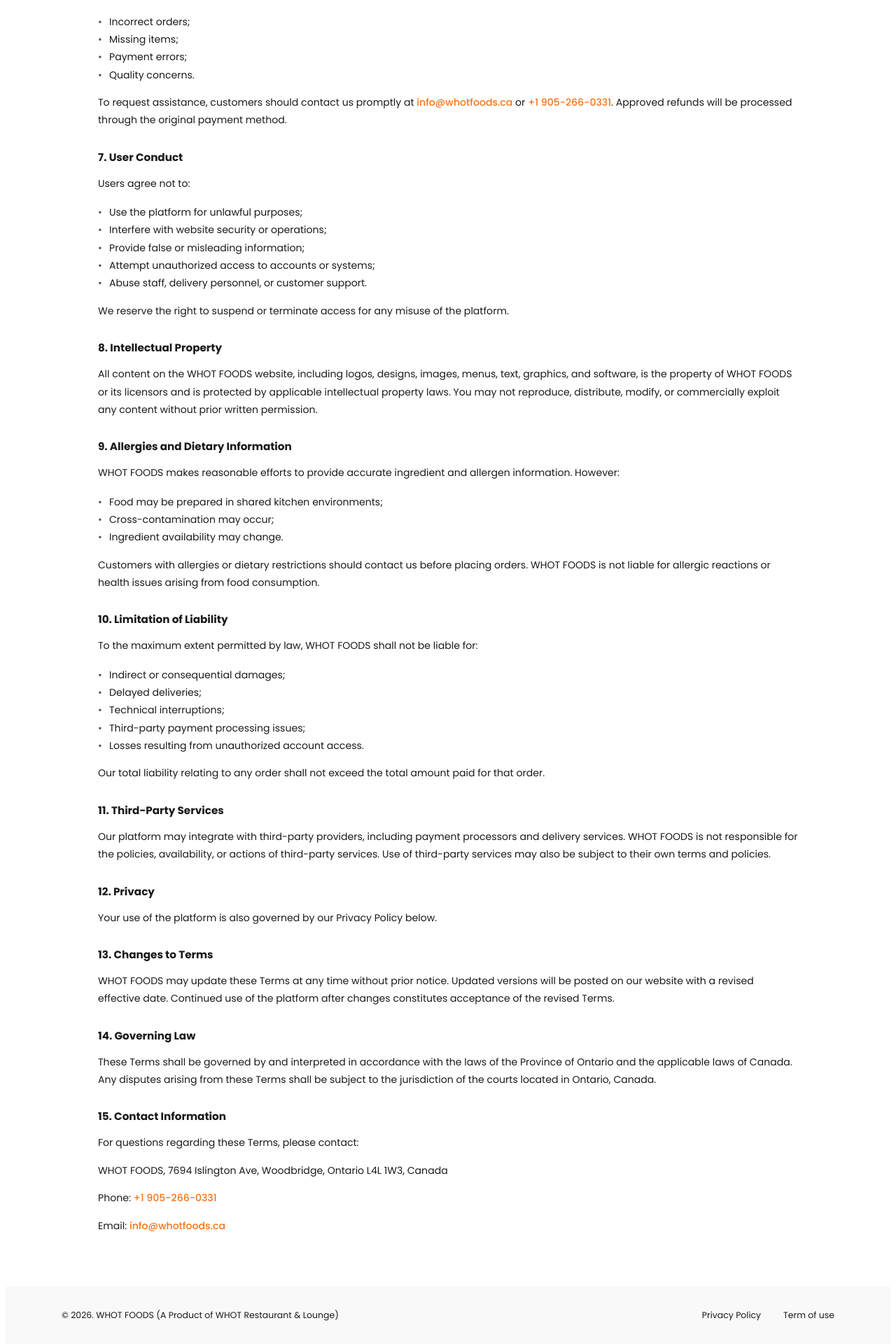
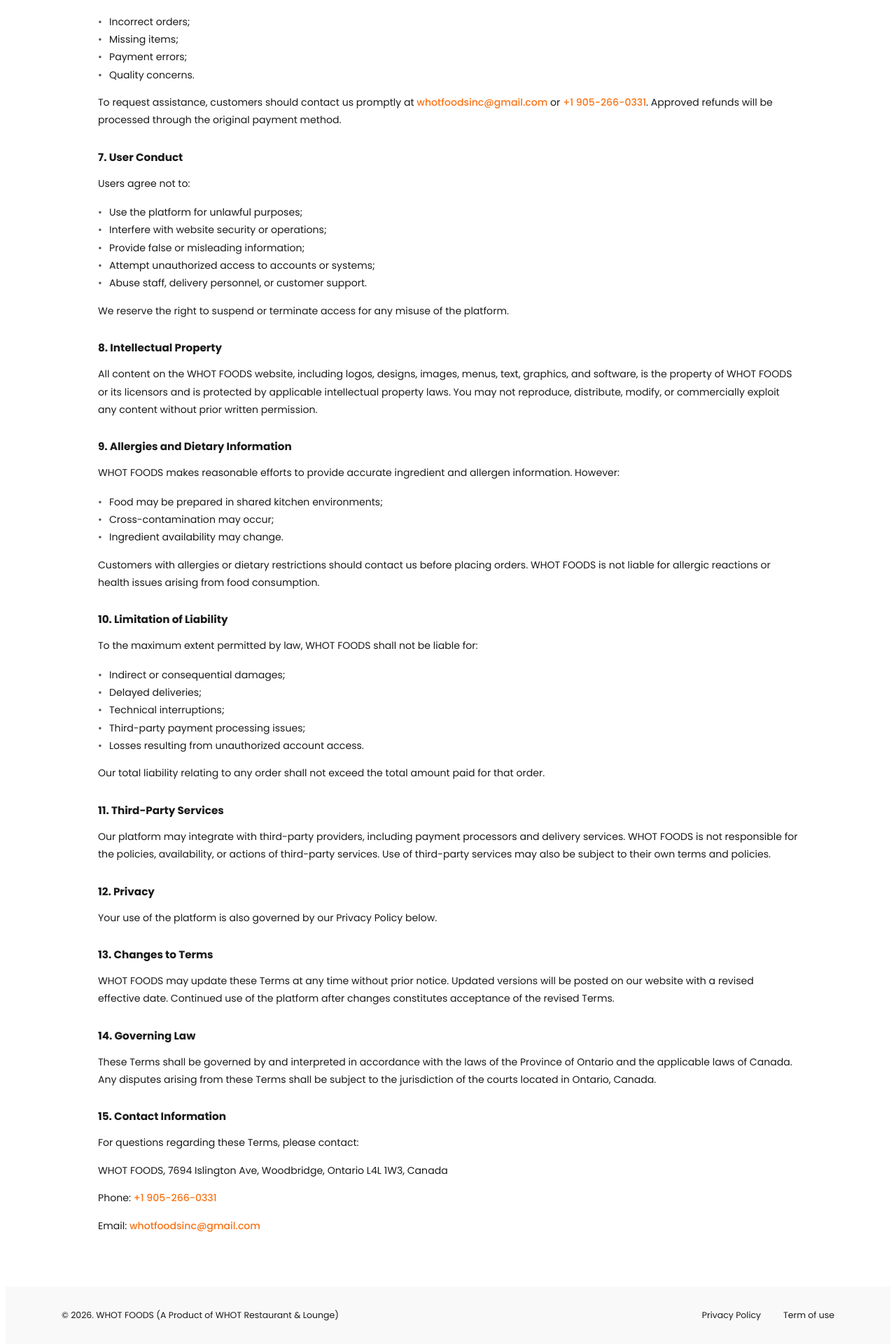
Before and after one commit to Lordrogba247/WHOT-SUYA, a React (Vite) app: page /terms in a window 1280 px wide. Shown: the part 1720-3640 px from the top of the page at 70% size. Built offline with nearby package versions, Linux system fonts and the light colour scheme; a web font is replaced by a local one.

Commit message:
email fix

```diff
--- a/src/Policy/Policy.jsx
+++ b/src/Policy/Policy.jsx
@@ -156,7 +156,7 @@
                 </ul>
                 <p className="policy-para">
                     Requests may be submitted to{" "}
-                    <a href="mailto:info@whotfoods.ca" className="policy-link">info@whotfoods.ca</a>.
+                    <a href="mailto:whotfoodsinc@gmail.com" className="policy-link">whotfoodsinc@gmail.com</a>.
                 </p>
 
                 {/* 8 */}
@@ -205,7 +205,7 @@
                 </p>
                 <p className="policy-para">
                     Email:{" "}
-                    <a href="mailto:info@whotfoods.ca" className="policy-link">info@whotfoods.ca</a>
+                    <a href="mailto:whotfoodsinc@gmail.com" className="policy-link">whotfoodsinc@gmail.com</a>
                 </p>
 
             </div>
--- a/src/Terms/Terms.jsx
+++ b/src/Terms/Terms.jsx
@@ -109,7 +109,7 @@
                 </ul>
                 <p className="terms-para">
                     To request assistance, customers should contact us promptly at{" "}
-                    <a href="mailto:info@whotfoods.ca" className="terms-link">info@whotfoods.ca</a>{" "}
+                    <a href="mailto:whotfoodsinc@gmail.com" className="terms-link">whotfoodsinc@gmail.com</a>{" "}
                     or{" "}
                     <a href="tel:+19052660331" className="terms-link">+1 905-266-0331</a>.
                     Approved refunds will be processed through the original payment method.
@@ -215,7 +215,7 @@
                 </p>
                 <p className="terms-para">
                     Email:{" "}
-                    <a href="mailto:info@whotfoods.ca" className="terms-link">info@whotfoods.ca</a>
+                    <a href="mailto:whotfoodsinc@gmail.com" className="terms-link">whotfoodsinc@gmail.com</a>
                 </p>
 
             </div>
```
